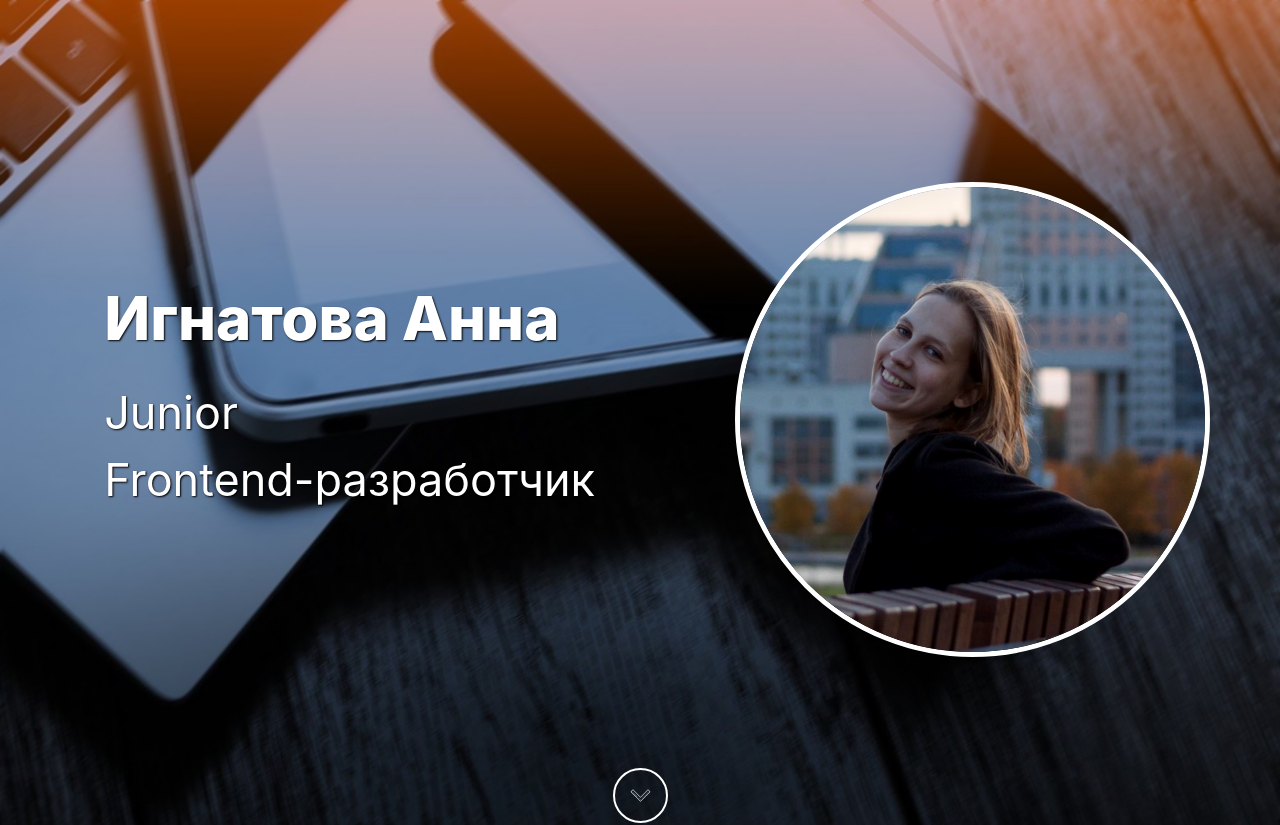
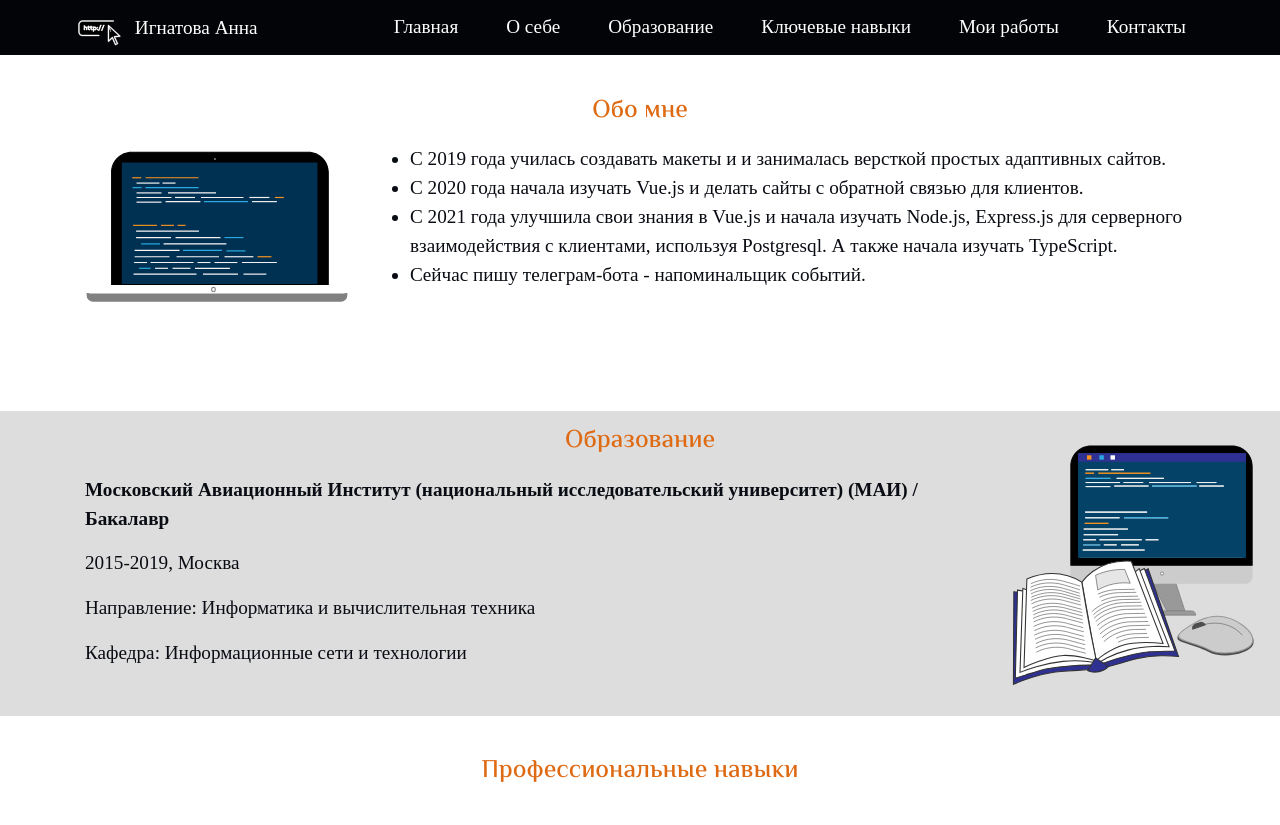
Before and after one commit to AnigalHub/Portfolio, a Nuxt app: page / in a window 1280 px wide. Shown: the top 825 px of the page. Built offline with nearby package versions, Linux system fonts and the light colour scheme.

Commit message:
закоментирован Home

```diff
--- a/pages/index.vue
+++ b/pages/index.vue
@@ -1,6 +1,6 @@
 <template>
     <div>
-      <Home/>
+     <!-- <Home/> -->
       <Navbar/>
       <About/>
       <Education/>
```
